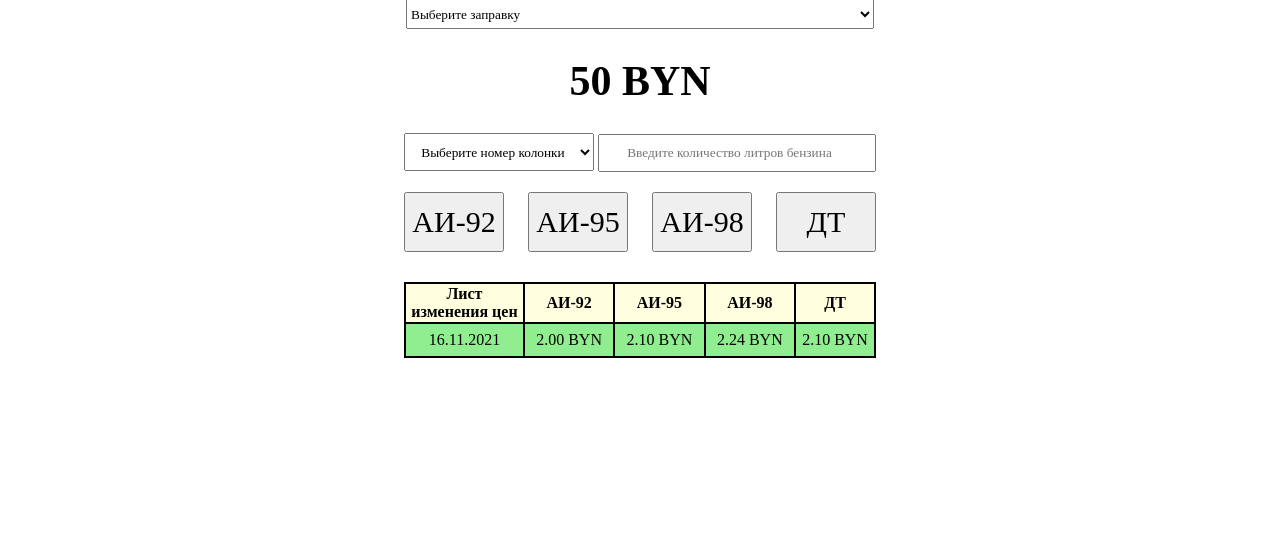
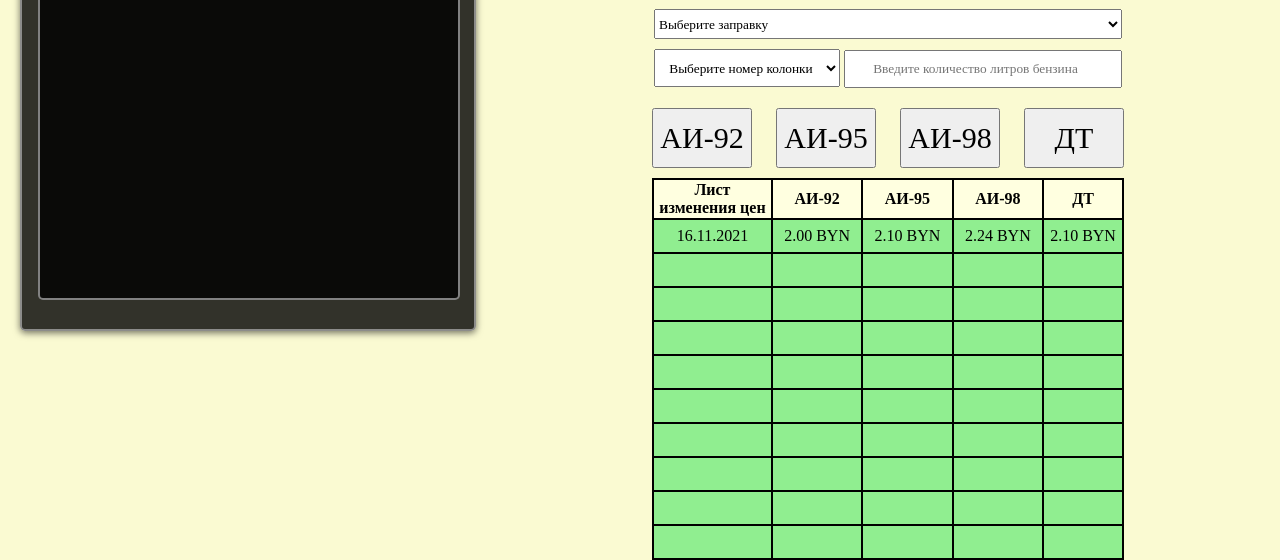
Before and after one commit to yakovtsovv/belarusneft, a PHP site: page / in a window 1280 px wide. Shown: the part 345-905 px from the top of the page. Before the commit the page ends 703 px from the top, so only its background shows below. Run offline with PHP 8.4, Linux system fonts and the light colour scheme.

Commit message:
update and fix

```diff
--- a/css/style.css
+++ b/css/style.css
@@ -1,11 +1,75 @@
 body{
     margin: 0;
     padding: 0;
+    background-color: lightgoldenrodyellow;
 }
 
 .logo{
     text-align: center;
     margin: 20px;
+}
+
+.window-information{
+    background: rgba(0,0,0,.8);
+    border: 2px solid hsla(0,0%,66.7%,.75);
+    border-radius: 5px;
+    box-shadow: 0 2px 7px rgb(0 0 0 / 55%);
+    padding: 1rem;
+    width: 420px;
+    height: 600px;
+    float: left;
+    margin: 20px;
+}
+
+.info-block{
+    width: 280px;
+    height: 114px;
+    background: rgba(0,0,0,.8);
+    border-radius: 5px;
+    margin-top: 2px;
+    border: 2px solid hsla(0,0%,66.7%,.75);
+    box-shadow: 0 2px 7px rgb(0 0 0 / 55%);
+    float: right;
+}
+
+.statistics-user{
+    margin: 10px;
+}
+
+.text-label{
+    color: white;
+    font-family: Russia;
+}
+
+.information-title{
+    color: white;
+    background: rgba(0,0,0,.8);
+    border: 2px solid hsla(0,0%,66.7%,.75);
+    border-radius: 5px;
+    box-shadow: 0 2px 7px rgb(0 0 0 / 55%);
+    text-align: center;
+    font-family: Russia;
+    text-transform: uppercase;
+}
+
+.window-transaction{
+    width: 414px;
+    height: 330px;
+    background: rgba(0,0,0,.8);
+    border: 2px solid hsla(0,0%,66.7%,.75);
+    border-radius: 5px;
+    color: white;
+    resize: none;
+    font-family: Russia;
+    font-size: 20px;
+}
+
+.photo-user{
+    background-color: white;
+    width: 120px;
+    height: 120px;
+    border-radius: 50%;
+    border: 1px solid lightgrey;
 }
 
 .navigation{
@@ -16,20 +80,29 @@ body{
     width: 468px;
     height: 30px;
     font-family: Russia;
+    margin: 10px;
+}
+
+.list-station:hover{
+    cursor: pointer;
 }
 
 .number-station{
     height: 38px;
-    width: 190px;
+    width: 186px;
     text-align: center;
     font-family: Russia;
+}
+
+.number-station:hover{
+    cursor: pointer;
 }
 
 .field-benzine{
     text-align: center;
 }
 
-#field-liters-benzine{
+.field-liters-benzine{
     height: 32px;
     width: 270px;
     text-align: center;
@@ -48,6 +121,7 @@ body{
     cursor: pointer;
     border-radius: 4%;
     background-color: lightsteelblue;
+    transition: 0.5s;
 }
 
 .option{
@@ -55,13 +129,8 @@ body{
 }
 
 .user-money {
-    text-align: center;
-    font-size: 42px;
+    color: white;
     font-family: Russia;
-}
-
-.window-price{
-    margin: 20px;
 }
 
 td{
--- a/index.php
+++ b/index.php
@@ -9,6 +9,29 @@
     <link rel="stylesheet" href="css/style.css">
 </head>
 <body>
+<div class="profile-user">
+    <div class="window-information">
+        <div class="info">
+            <h3 class="information-title">Общая информация</h3>
+            <div class="info-block">
+                <div class="statistics-user">
+                    <span class="text-label">Имя:</span>
+                </div>
+                <div class="statistics-user">
+                    <span class="text-label">Фамилия:</span>
+                </div>
+                <div class="statistics-user">
+                    <span class="user-money">Баланс: 0 BYN</span>
+                </div>
+            </div>
+            <div class="photo-user"></div>
+        </div>
+        <h3 class="information-title">Последний чек</h3>
+        <div class="info-transaction">
+            <textarea disabled class="window-transaction"></textarea>
+        </div>
+    </div>
+</div>
 <div class="header">
     <div class="logo">
         <img id="img-logo" src="https://www.belorusneft.by/sitebeloil/system/modules/by.iba.beloil.templates/resources/i/b-logo.png">
@@ -23,20 +46,17 @@
             <option>Луговая ул. 2д, Гомель</option>
         </select>
     </div>
-    <div class="money">
-        <h1 class="user-money">0<span> BYN</span></h1>
-    </div>
 </div>
 <div class="menu">
     <div class="field-benzine">
         <select class="number-station">
-            <option hidden disabled selected>Выберите номер колонки</option>
+            <option hidden disabled selected value="select-number-station">Выберите номер колонки</option>
             <option value="station-one">Колонка №1</option>
             <option value="station-two">Колонка №2</option>
             <option value="station-three">Колонка №3</option>
             <option value="station-four">Колонка №4</option>
         </select>
-        <input id="field-liters-benzine" type="number" min="1" max="100" placeholder="Введите количество литров бензина">
+        <input class="field-liters-benzine" type="number" min="1" max="100" placeholder="Введите количество литров бензина">
         <br>
         <div class="option">
             <input class="gas-button" data="2.00" type="button" value="AИ-92">
@@ -63,6 +83,69 @@
                 <td>2.24 BYN</td>
                 <td>2.10 BYN</td>
             </tr>
+            <tr>
+                <td></td>
+                <td></td>
+                <td></td>
+                <td></td>
+                <td></td>
+            </tr>
+            <tr>
+                <td></td>
+                <td></td>
+                <td></td>
+                <td></td>
+                <td></td>
+            </tr>
+            <tr>
+                <td></td>
+                <td></td>
+                <td></td>
+                <td></td>
+                <td></td>
+            </tr>
+            <tr>
+                <td></td>
+                <td></td>
+                <td></td>
+                <td></td>
+                <td></td>
+            </tr>
+            <tr>
+                <td></td>
+                <td></td>
+                <td></td>
+                <td></td>
+                <td></td>
+            </tr>
+            <tr>
+                <td></td>
+                <td></td>
+                <td></td>
+                <td></td>
+                <td></td>
+            </tr>
+            <tr>
+                <td></td>
+                <td></td>
+                <td></td>
+                <td></td>
+                <td></td>
+            </tr>
+            <tr>
+                <td></td>
+                <td></td>
+                <td></td>
+                <td></td>
+                <td></td>
+            </tr>
+            <tr>
+                <td></td>
+                <td></td>
+                <td></td>
+                <td></td>
+                <td></td>
+            </tr>
         </table>
     </div>
 </div>
--- a/js/scripts.js
+++ b/js/scripts.js
@@ -2,34 +2,45 @@ let textMoneyUser = document.querySelector(".user-money");
 let numberStation = document.querySelector(".number-station");
 let gasOption = document.querySelectorAll(".gas-button");
 
-let userMoney = 50;
+let userMoney = 100;
 
-textMoneyUser.innerHTML = userMoney + " BYN";
+textMoneyUser.innerHTML = "Ваш баланс: " + userMoney + " BYN";
 
 for (let i = 0; i < gasOption.length; i++){
     gasOption[i].onclick = function (){
-        let amountBenzine = document.getElementById("field-liters-benzine").value;
+        let amountBenzine = document.querySelector(".field-liters-benzine").value;
         let priceBenzine = this.getAttribute("data");
         let calculation = amountBenzine * priceBenzine;
         if(amountBenzine == "" || numberStation.selectedIndex == 0){
-            alert("Ошибка! Вы не выбрали номер колонки или не указали кол-во бензина.");
+            alert("Ошибка! Вы не выбрали номер колонки или не указали количество бензина.");
             return false;
         }
         let dialog = confirm("Вы выбрали колонку №" + numberStation.selectedIndex + ". " + "Стоимость бензина " + gasOption[i].value + " за " + amountBenzine + " литр(а/ов)" + " = " + calculation.toFixed(2) + " BYN");
         if(dialog){
-            if(userMoney >= amountBenzine * priceBenzine){
-                userMoney-=amountBenzine * priceBenzine;
-                textMoneyUser.innerHTML = userMoney.toFixed(2) + " BYN";
+            if(userMoney >= calculation){
+                userMoney-=calculation;
+                textMoneyUser.innerHTML = "Ваш баланс: " + userMoney.toFixed(2) + " BYN";
                 alert("Вы приобрели " + gasOption[i].value + " бензин. Литров: " + amountBenzine + ". Стоимость: " + calculation.toFixed(2) + " BYN");
                 console.log("Осуществляется заправка " + gasOption[i].value + " бензина. Литров: " + amountBenzine + " за " + calculation.toFixed(2) + " BYN");
-                document.getElementById("field-liters-benzine").value = "";
+                document.querySelector(".field-liters-benzine").value = "";
+                let date = new Date();
+                let windowTransaction = document.querySelector(".window-transaction").value = "============КАССОВЫЙ ЧЕК============" + "\n\n" + "Колонка №" + numberStation.selectedIndex + "\n" + "Дата и время: " + date.getDate() + "." + date.getMonth()+1 + "." + date.getFullYear() + " " + date.getHours() + ":" + date.getMinutes() + "\n" + "Тип бензина: " + gasOption[i].value + "\n" + "Цена: " + calculation.toFixed(2) + " BYN" + "\n\n" + "====Счастливого пути! Ждем Вас снова!====";
+                document.querySelector(".number-station").value = numberStation.options[0].value;
             }else{
                 alert("У Вас не достаточно средств.");
-                document.getElementById("field-liters-benzine").value = "";
+                document.querySelector(".field-liters-benzine").value = "";
+                document.querySelector(".number-station").value = numberStation.options[0].value;
             }
         }else{
-            alert("Мы ждем Вас снова на заправке Беларуснефть!");
-            document.getElementById("field-liters-benzine").value = "";
+            alert("Мы будем снова рады видеть Вас на АЗС Беларуснефть!");
+            document.querySelector(".field-liters-benzine").value = "";
+            document.querySelector(".number-station").value = numberStation.options[0].value;
         }
     }
 }
+
+function addMoney(amountMoney){
+    userMoney+=parseInt(amountMoney);
+
+    return textMoneyUser.innerHTML = "Ваш баланс: " + userMoney + " BYN";
+}
```
